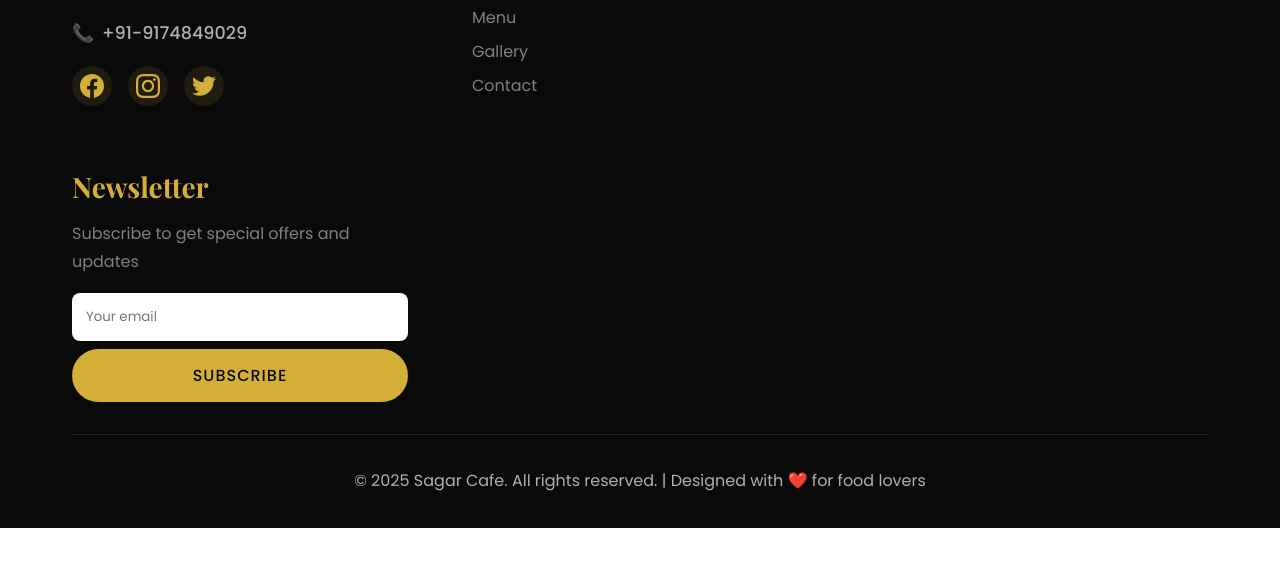
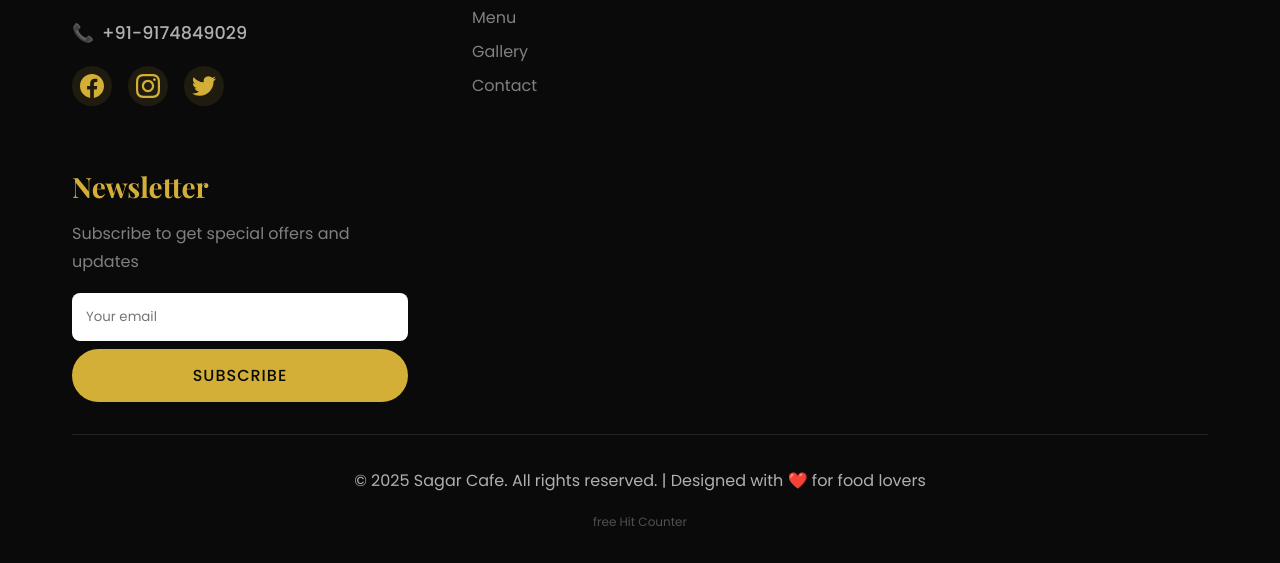
Before and after one commit to iprashantp/sagarcafe, a plain HTML site: page index.html in a window 1280 px wide. Shown: the part 6612-7175 px from the top of the page. Before the commit the page ends 7140 px from the top, so only its background shows below. Drawn offline with nearby package versions, Linux system fonts and the light colour scheme.

Commit message:
added visitor count

```diff
--- a/index.html
+++ b/index.html
@@ -8,7 +8,7 @@
     <link rel="icon" type="image/png" sizes="192x192" href="resources/SagarCafeKitchenLogo - 1.png">
     <link rel="icon" type="image/png" sizes="512x512" href="resources/SagarCafeKitchenLogo - 1.png">
     <link rel="apple-touch-icon" sizes="180x180" href="resources/SagarCafeKitchenLogo - 1.png">
-    <link rel="stylesheet" href="styles.css?v=39">
+    <link rel="stylesheet" href="styles.css?v=41">
     <link rel="preconnect" href="https://fonts.googleapis.com">
     <link rel="preconnect" href="https://fonts.gstatic.com" crossorigin>
     <link href="https://fonts.googleapis.com/css2?family=Playfair+Display:wght@400;600;700&family=Poppins:wght@300;400;500;600;700;800&display=swap" rel="stylesheet">
@@ -335,6 +335,11 @@
             </div>
             <div class="footer-bottom">
                 <p>&copy; 2025 Sagar Cafe. All rights reserved. | Designed with ❤️ for food lovers</p>
+                <div class="visitor-counter">
+                    <a href='https://www.free-counters.org/'>free Hit Counter</a>
+                    <script type='text/javascript' src='https://www.freevisitorcounters.com/auth.php?id=693f1b453b34148d84809ce51b3d4cf9b2496fc9'></script>
+                    <script type="text/javascript" src="https://www.freevisitorcounters.com/en/home/counter/1465042/t/3"></script>
+                </div>
             </div>
         </div>
     </footer>
--- a/styles.css
+++ b/styles.css
@@ -1363,6 +1363,29 @@ section {
     color: var(--text-lighter);
 }
 
+.visitor-counter {
+    margin-top: 1rem;
+    display: flex;
+    align-items: center;
+    justify-content: center;
+    gap: 1rem;
+    flex-wrap: wrap;
+    pointer-events: none;
+}
+
+.visitor-counter a {
+    font-size: 0.75rem;
+    color: var(--text-lighter);
+    text-decoration: none;
+    opacity: 0.6;
+    pointer-events: none;
+    cursor: default;
+}
+
+.visitor-counter a:hover {
+    opacity: 0.6;
+}
+
 /* ===================================
    Back to Top Button
    =================================== */
```
